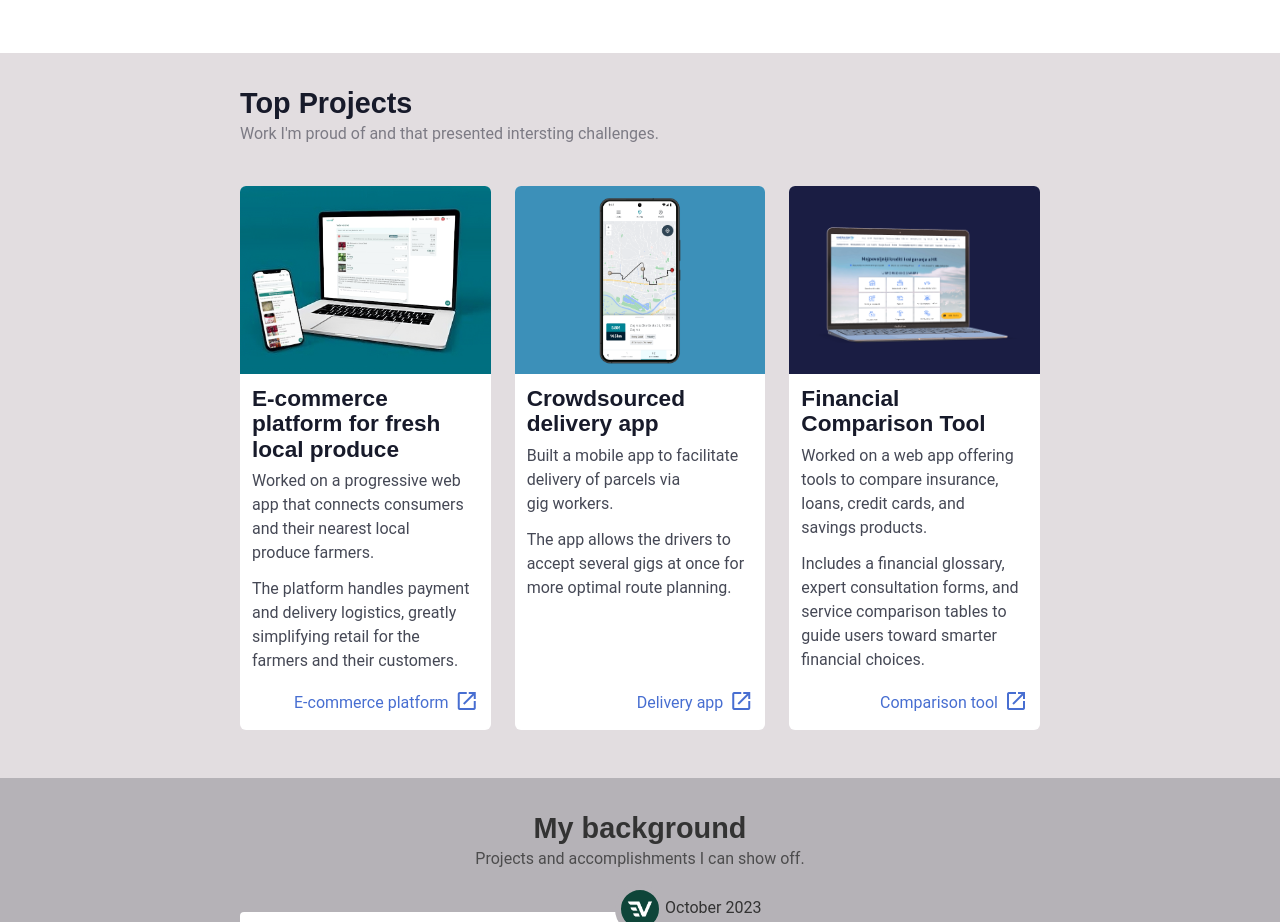
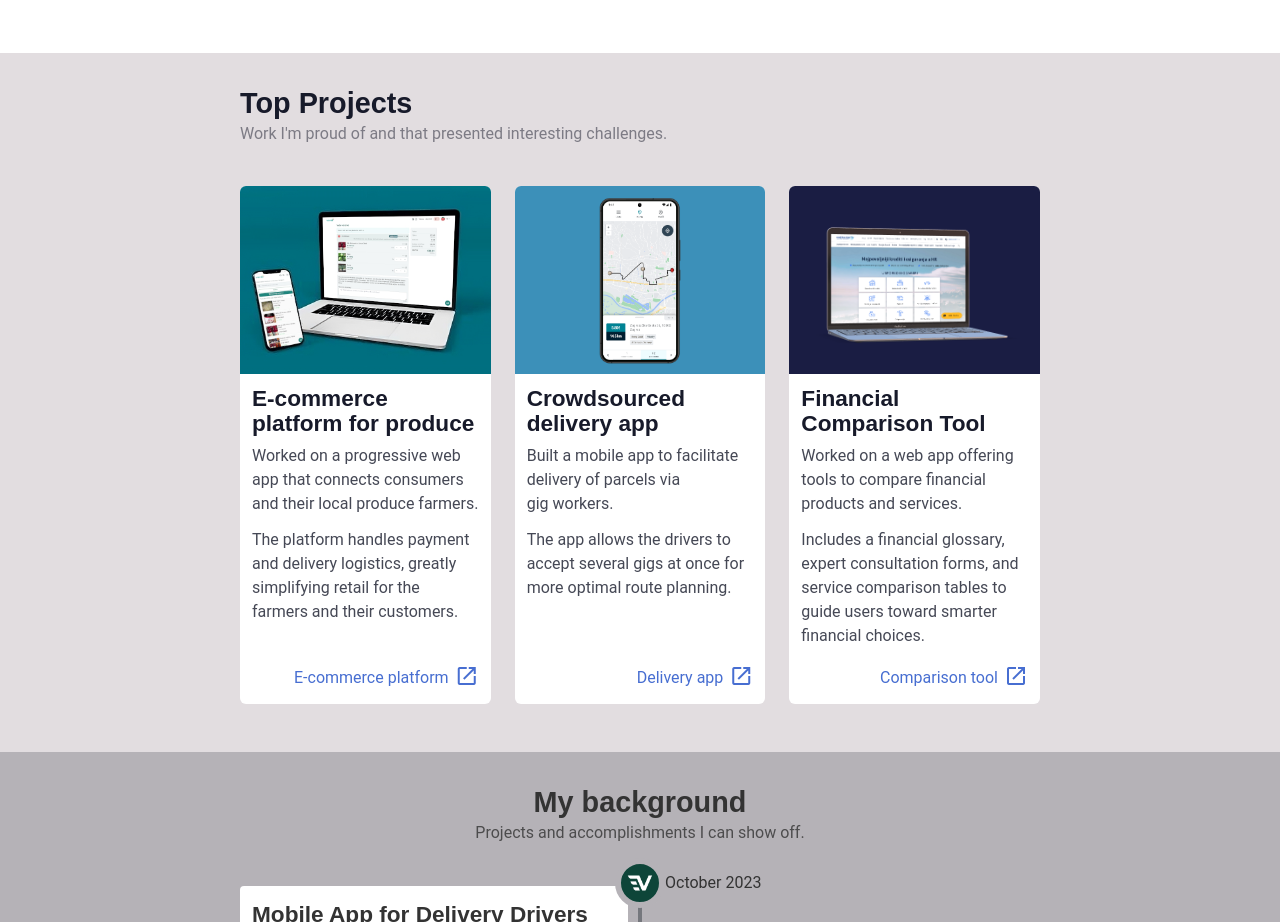
Before and after one commit to vmagjer/my-portfolio, a React (Vite) app: page / in a window 1280 px wide. Shown: the part 1000-1922 px from the top of the page. Built offline with nearby package versions, Linux system fonts and the light colour scheme.

Commit message:
update projects copy

```diff
--- a/src/features/homeSections/ProjectsSection.tsx
+++ b/src/features/homeSections/ProjectsSection.tsx
@@ -13,10 +13,12 @@ function ProjectsSection({ ...rest }: ProjectsSectionProps) {
   return (
     <Root {...rest}>
       <SectionTitle>Top Projects</SectionTitle>
-      <Subtitle>Work I&apos;m proud of and that presented intersting challenges.</Subtitle>
+      <Subtitle>
+        Work I&apos;m proud of and that presented interesting challenges.
+      </Subtitle>
       <ProjectsList>
         <ProjectItem
-          title="E-commerce platform for fresh local produce"
+          title="E-commerce platform for produce"
           image={webShopShowcase}
           reverse={false}
           link="#"
@@ -24,7 +26,7 @@ function ProjectsSection({ ...rest }: ProjectsSectionProps) {
         >
           <p>
             Worked on a progressive web app that connects consumers and their
-            nearest local produce farmers.
+            local produce farmers.
           </p>
           <p>
             The platform handles payment and delivery logistics, greatly
@@ -59,8 +61,7 @@ function ProjectsSection({ ...rest }: ProjectsSectionProps) {
           linkText="Comparison tool"
         >
           <p>
-            Worked on a web app offering tools to compare insurance, loans,
-            credit cards, and savings products.
+            Worked on a web app offering tools to compare financial products and services.
           </p>
           <p>
             Includes a financial glossary, expert consultation forms, and
```
